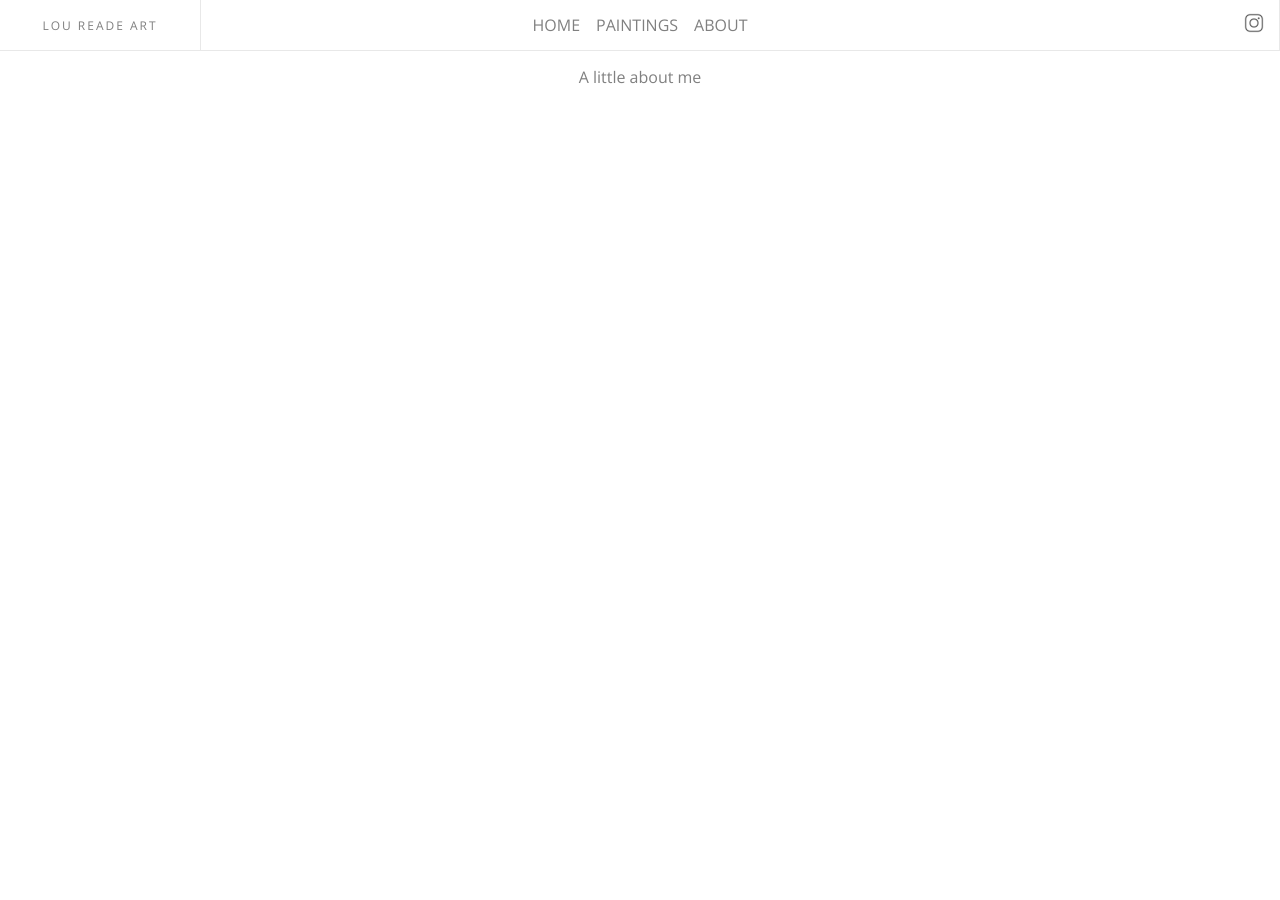
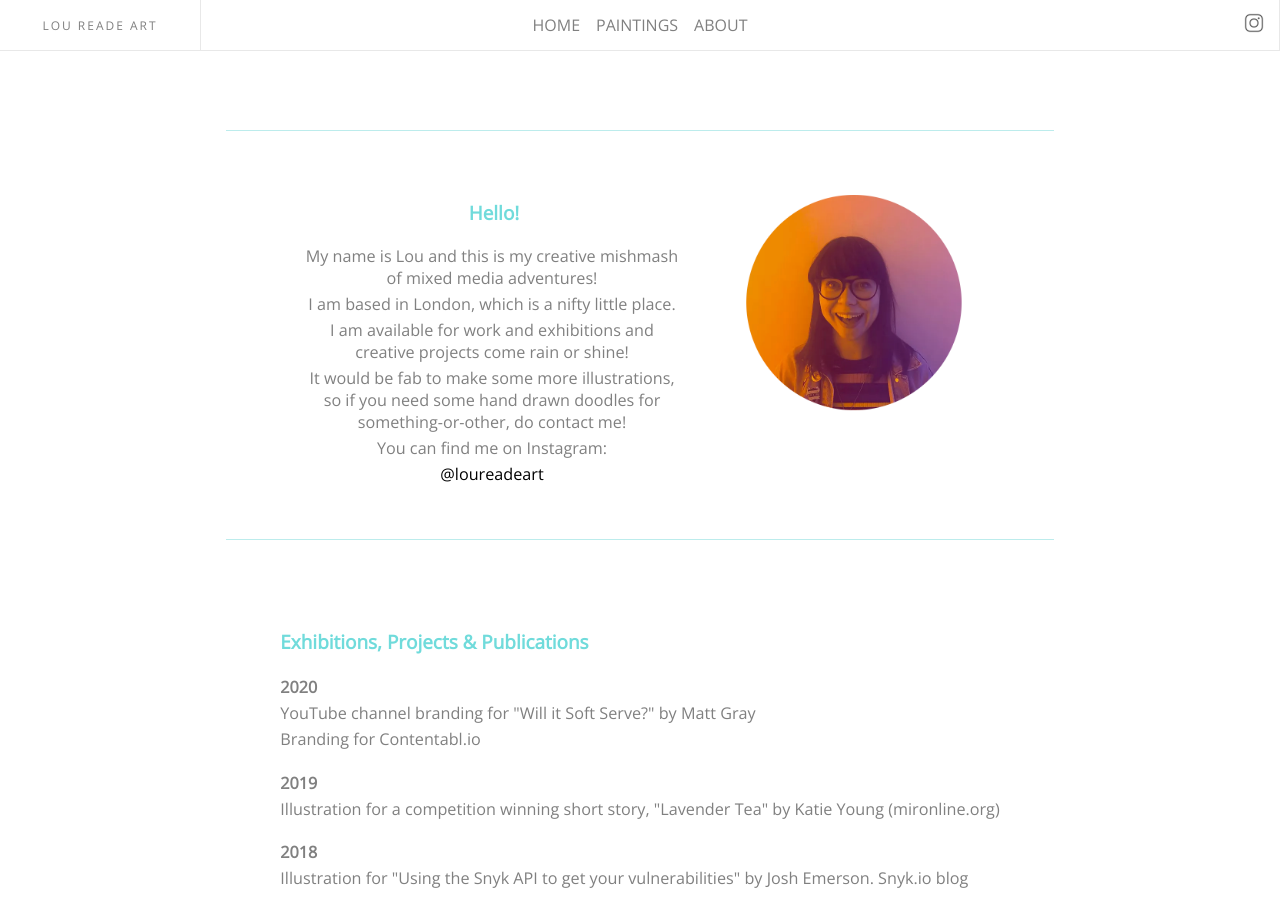
Before and after one commit to loushark/lou-reade-art, a Jekyll site: the page built from about.html, in a window 1280 px wide and 900 px high. Built offline with Jekyll 4.4.1, drawn with Linux system fonts in a browser that asks for light colours; some of the changed text lies outside the part shown.

Commit message:
feature: about me and exhibition blurbs

```diff
--- /dev/null
+++ b/_sass/about-me.scss
@@ -0,0 +1,72 @@
+.about-me {
+  margin-top: 5em;
+  // max-width: 30vw;
+}
+
+.about-me p {
+  margin: 4px;
+}
+
+
+.insta-link {
+  color: black;
+
+}
+
+.about-me h3 {
+  color: #70dbdb;
+  padding-left: 4px;
+}
+.about-me h4 {
+  // color: #70dbdb;
+  font-weight:bolder;
+  padding-bottom: 0;
+  margin-bottom: 0;
+  padding-left: 4px;
+}
+
+.about-me img {
+  max-width: 20vw;
+  // margin-top: 10px;
+}
+
+.hello {
+  display: flex;
+  flex-direction: row;
+  align-content: center;
+  justify-content: center;
+  // flex-wrap: wrap;
+  max-width: 60vw;
+  margin-bottom: 20px;
+  padding: 50px;
+  border-bottom: solid #6fd5d576 1px;
+  border-top: solid #6fd5d576 1px;
+
+
+}
+
+.blah {
+  max-width: 30vw;
+  font-size: 1.8vh;
+  margin-right: 40px;
+  text-align: center;
+}
+
+.exhibitions {
+  justify-content:left;
+  max-width: 90vw;
+  font-size: 1.8vh;
+  border-bottom: solid #6fd5d576 1px;
+  // border-top: solid #70dbdb 1px;
+  padding: 50px;
+}
+
+.awards {
+  justify-content:left;
+  max-width: 90vw;
+  font-size: 1.8vh;
+  border-bottom: solid #6fd5d576 1px;
+  // border-top: solid #70dbdb 1px;
+  padding: 50px;
+  margin-bottom: 90px;
+}
--- /dev/null
+++ b/about.html
@@ -0,0 +1,109 @@
+---
+layout: default
+title: About
+---
+
+<div class="about-me">
+ <div class="hello">
+   <div class="blah">
+      <h3>Hello!</h3>
+      <p>
+        My name is Lou and this is my creative mishmash of mixed media adventures!
+      </p>
+      <p>
+        I am based in London, which is a nifty little place.
+      </p>
+      <p>
+        I am available for work and exhibitions and creative projects come rain or shine!
+      </p>
+      <p>
+        It would be fab to make some more illustrations, so if you need some hand drawn doodles for something-or-other, do contact me!
+      </p>
+      <p>
+        You can find me on Instagram:
+      </p>
+      <p class="insta-link">
+        @loureadeart
+      </p>
+    </div>
+    <div>
+      <img src="assets/images/about_me_photo.png">
+    </div>
+  </div>
+
+  <div class="exhibitions">
+    <h3>Exhibitions, Projects & Publications</h3>
+    <h4>2020</h4>
+    <p>YouTube channel branding for "Will it Soft Serve?" by Matt Gray</p>
+    <p>Branding for Contentabl.io</p>
+
+    <h4>2019</h4>
+    <p>Illustration for a competition winning short story, "Lavender Tea" by Katie Young (mironline.org)</p>
+
+    <h4>2018</h4>
+    <p>Illustration for "Using the Snyk API to get your vulnerabilities" by Josh Emerson. Snyk.io blog</p>
+
+    <h4>2017</h4>
+    <p>Illustration for "Exposed or not, vulnerabilities are dangerous" by Tim Kadlec. Snyk.io blog</p>
+
+    <h4>2014</h4>
+    <p>161st Annual Open Exhibition, The Royal West of England, Academy, Bristol, UK.</p>
+
+    <h4>2013</h4>
+    <p>San Francisco, Solo exhibition. Philadelphia St. Cabot Circus, Bristol, UK.</p>
+    <p>The Sketchbook Project, The Art House Co-op. USA Tour & Library, Brooklyn, NY</p>
+    <p>Artwork for charity christmas digital album. Scylla Records</p>
+    <p>Folio Magazine, Listing image</p>
+    <p>Evolver, Listing image</p>
+
+    <h4>2012</h4>
+    <p>Folio Magazine</p>
+    <p>Exposure, The LG Gallery, Weston-Super-Mare, UK</p>
+    <p>The 4 x 6 Exchange 2, Art exchange hosted by The Art House, Brooklyn, USA</p>
+
+    <h4>2011</h4>
+    <p>Bike Art, Kiriakos Iosifidis</p>
+    <p>Aesthetica Magazine Artist Directory</p>
+    <p>International Contemporary Artists - Volume III, ICA Publishing</p>
+    <p>100:Postcards, Hosted by Jazzcakes. Milkwood Gallery, Cardiff, UK.</p>
+    <p>100:Postcards, Hosted by Jazzcakes. The Royal Standard Project Space, Liverpool, UK. </p>
+    <p>Postcard art exhibition, StudioB, Cardiff, Wales, UK</p>
+
+    <h4>2010</h4>
+    <p>The Somerset County Magazine: Somerset Life, p.60, “Bikes in New York”</p>
+    <p>Contemporary Art for Christmas 2010, The LG Gallery, Weston-Super-Mare, UK.</p>
+    <p>The Colston Hall, Bristol. Solo show of 15 works as part of the Bristol Cycle Festival</p>
+    <p>After The End, Elysium Gallery, Swansea, UK.</p>
+    <p>Accumulate, International Postcard Exhibition, That Gallery, Hong Kong</p>
+    <p>Bike Art V, Altered Esthetics, Minneapolis, MN, US</p>
+    <p>A Million Little Pictures, Minna Gallery. Hosted by The Art House, San Francisco, USA.</p>
+
+    <h4>2009</h4>
+    <p>Western Daily Press , p.18, “Bikes in New York”</p>
+    <p>Contemporary Art for Christmas 2009, The LG Gallery. Weston-Super-Mare, UK</p>
+    <p>The 10,000 Project, The Art House Gallery, Atlanta, GA, USA.</p>
+    <p>A Million Little Pictures, The Art House Gallery. Atlanta, GA, USA.</p>
+    <p>A Postcard is Worth 1000 Words, APW Gallery. New York City, USA</p>
+    <p>Without a Cause, The Old Library. Cardiff, Wales, UK</p>
+    <p>The Sketchbook Project 3: Everyone We Know, The Art House Gallery. USA</p>
+    <p>Energy Source: Satire Vs Seriousness, Round 1, The LG Gallery. Weston-Super-Mare, UK</p>
+
+    <h4>2007</h4>
+    <p>3rd Year BA (hons) Fine Art, Degree Show. University of Wales Institute, Cardiff, Wales, UK.</p>
+
+    <h4>2006</h4>
+    <p>UWIC 2nd year painting exhibition. Jacob's Market. Cardiff, Wales, UK.</p>
+
+    <h4>2004</h4>
+    <p>Foundation Diploma Fine Art Show. Weston College.  Weston-Super-Mare, Somerset, UK.</p>
+  </div>
+
+  <div class="awards">
+    <h3>Awards</h3>
+    <p>Celeste Prize 2012, Shortlisted</p>
+    <p>Contemporary Art for Christmas 2010 Award, The LG Gallery. Voted by the public.</p>
+    <p>Weston College Governors' prize for outstanding achievements in the Creative Arts, 2004</p>
+    <p>Sold work held in private collections in UK, USA and Netherlands</p>
+  </div>
+
+</div>
--- a/about.md
+++ /dev/null
@@ -1,6 +0,0 @@
----
-layout: default
-title: About
----
-
-A little about me
--- a/assets/css/styles.scss
+++ b/assets/css/styles.scss
@@ -5,3 +5,4 @@
 @import "paintings";
 @import "images";
 @import "blurb";
+@import "about-me"
```
Also changed, not shown: assets/images/about_me_photo.png (added).
